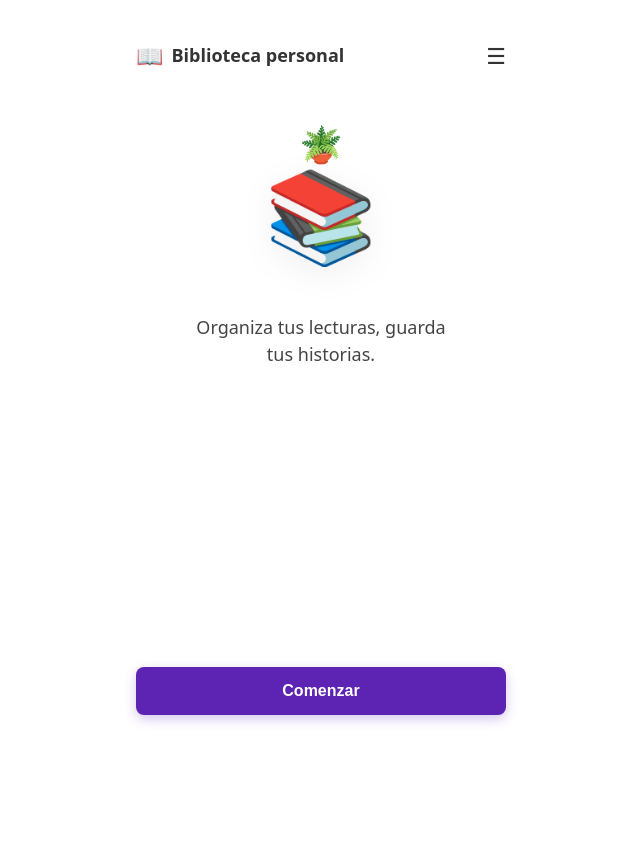
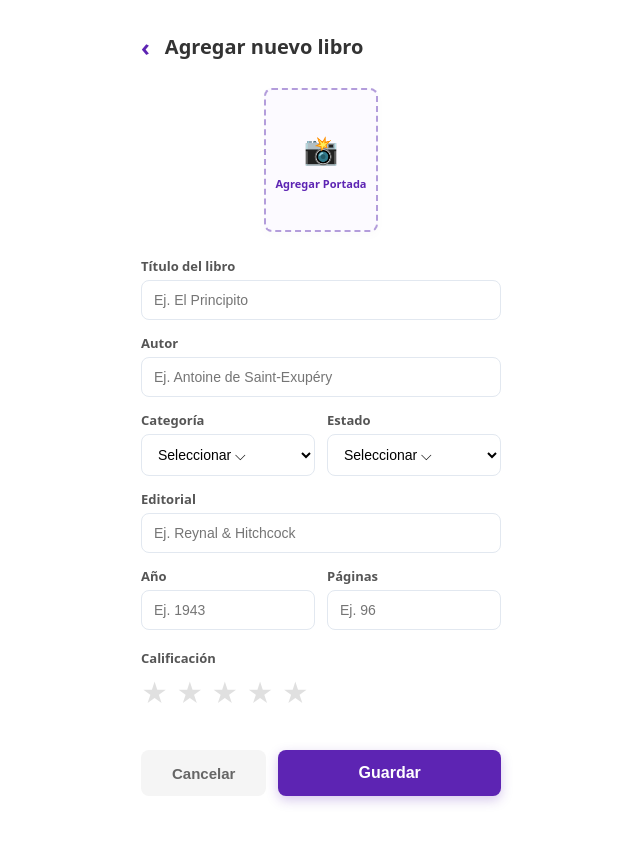
Before and after one commit to Mayteeeee/proyecto_bibliote_personal, an Angular app: page /agregareditar in a window 1280 px wide. Before the commit this address led to /. Shown: the whole page, without its empty margins (319-959 px from the left). Before the commit the page ends 800 px from the top, so only its background shows below. Built offline with nearby package versions, Linux system fonts and the light colour scheme.

Commit message:
YA CAMBIE EL CSS GLOBAL

```diff
--- a/src/app/pantallas/agregareditar/agregareditar.css
+++ b/src/app/pantallas/agregareditar/agregareditar.css
@@ -0,0 +1,39 @@
+.etiqueta-formulario {
+  font-weight: 600;
+  font-size: 13px;
+  color: #555;
+  display: block;
+  margin-bottom: 5px;
+}
+
+/* Reutilizamos clases globales reduciendo un poco los márgenes nativos */
+.campo-texto {
+  margin: 0 !important;
+  padding: 11px 12px !important;
+  border: 1px solid #e2e8f0 !important;
+  font-size: 14px !important;
+  border-radius: 8px !important;
+}
+
+.campo-texto:focus {
+  outline: none;
+  border-color: #5d24b3 !important;
+  box-shadow: 0 0 0 3px rgba(93, 36, 179, 0.1);
+}
+
+.boton-cancelar {
+  flex: 1;
+  background-color: #f5f5f5;
+  color: #666;
+  padding: 14px;
+  border: none;
+  border-radius: 8px;
+  font-size: 15px;
+  font-weight: bold;
+  cursor: pointer;
+  transition: background 0.2s;
+}
+
+.boton-cancelar:hover {
+  background-color: #ebebeb;
+}
--- a/src/app/pantallas/agregareditar/agregareditar.html
+++ b/src/app/pantallas/agregareditar/agregareditar.html
@@ -1 +1,100 @@
-<p>agregareditar works!</p>
+<div class="tarjeta-pantalla">
+
+  <div style="display: flex; align-items: center; margin-bottom: 25px;">
+    <span style="cursor: pointer; color: #5d24b3; font-weight: bold; font-size: 24px; padding-right: 15px;" routerLink="/inicio">
+      ‹
+    </span>
+    <h2 style="margin: 0; font-size: 20px; font-weight: bold; color: #333;">Agregar nuevo libro</h2>
+  </div>
+
+  <div style="text-align: center; margin-bottom: 25px;">
+    <label for="input-portada" style="cursor: pointer; display: inline-block;">
+      <div style="width: 110px; height: 140px; border: 2px dashed #b39ddb; border-radius: 8px; background-color: #fcfaff; display: flex; flex-direction: column; justify-content: center; align-items: center; gap: 8px; box-shadow: 0 4px 10px rgba(0,0,0,0.02); transition: all 0.2s;">
+
+        @if (!imagenPortada) {
+          <span style="font-size: 28px; color: #5d24b3;">📸</span>
+          <span style="font-size: 11px; color: #5d24b3; font-weight: 600;">Agregar Portada</span>
+        } @else {
+          <img [src]="imagenPortada" style="width: 100%; height: 100%; object-fit: cover; border-radius: 6px;" alt="Portada">
+        }
+
+      </div>
+    </label>
+    <input type="file" id="input-portada" accept="image/*" style="display: none;" (change)="onFileSelected($event)">
+  </div>
+
+  <form style="flex-grow: 1; display: flex; flex-direction: column; gap: 14px;">
+
+    <div>
+      <label class="etiqueta-formulario">Título del libro</label>
+      <input type="text" class="campo-texto" placeholder="Ej. El Principito">
+    </div>
+
+    <div>
+      <label class="etiqueta-formulario">Autor</label>
+      <input type="text" class="campo-texto" placeholder="Ej. Antoine de Saint-Exupéry">
+    </div>
+
+    <div style="display: flex; gap: 12px;">
+      <div style="flex: 1;">
+        <label class="etiqueta-formulario">Categoría</label>
+        <select class="campo-texto" style="background-color: white;">
+          <option value="">Seleccionar ⌵</option>
+          <option value="fantasia">Fantasía</option>
+          <option value="novela">Novela</option>
+          <option value="drama">Drama</option>
+          <option value="ciencia">Ciencia Ficción</option>
+        </select>
+      </div>
+      <div style="flex: 1;">
+        <label class="etiqueta-formulario">Estado</label>
+        <select class="campo-texto" style="background-color: white;">
+          <option value="">Seleccionar ⌵</option>
+          <option value="disponible">Disponible</option>
+          <option value="prestado">Prestado</option>
+          <option value="leyendo">Leyendo</option>
+        </select>
+      </div>
+    </div>
+
+    <div>
+      <label class="etiqueta-formulario">Editorial</label>
+      <input type="text" class="campo-texto" placeholder="Ej. Reynal & Hitchcock">
+    </div>
+
+    <div style="display: flex; gap: 12px;">
+      <div style="flex: 1;">
+        <label class="etiqueta-formulario">Año</label>
+        <input type="number" class="campo-texto" placeholder="Ej. 1943">
+      </div>
+      <div style="flex: 1;">
+        <label class="etiqueta-formulario">Páginas</label>
+        <input type="number" class="campo-texto" placeholder="Ej. 96">
+      </div>
+    </div>
+
+    <div style="margin-top: 5px; margin-bottom: 25px;">
+      <label class="etiqueta-formulario" style="margin-bottom: 8px;">Calificación</label>
+      <div style="display: flex; gap: 8px; font-size: 26px;">
+        @for (estrella of [1, 2, 3, 4, 5]; track estrella) {
+          <span
+            style="cursor: pointer; transition: transform 0.1s;"
+            [style.color]="estrella <= calificacion ? '#ffc107' : '#e0e0e0'"
+            (click)="cambiarCalificacion(estrella)">
+            ★
+          </span>
+        }
+      </div>
+    </div>
+
+    <div style="display: flex; gap: 12px; margin-top: auto; padding-bottom: 15px;">
+      <button type="button" class="boton-cancelar" routerLink="/inicio">
+        Cancelar
+      </button>
+      <button type="button" class="boton-morado" style="flex: 2; padding: 14px;">
+        Guardar
+      </button>
+    </div>
+
+  </form>
+</div>
--- a/src/app/pantallas/agregareditar/agregareditar.ts
+++ b/src/app/pantallas/agregareditar/agregareditar.ts
@@ -1,9 +1,34 @@
 import { Component } from '@angular/core';
+import { RouterLink } from '@angular/router';
 
 @Component({
   selector: 'app-agregareditar',
-  imports: [],
+  standalone: true,
+  imports: [RouterLink],
   templateUrl: './agregareditar.html',
   styleUrl: './agregareditar.css',
 })
-export class Agregareditar {}
+export class Agregareditar {
+  // Estado para la calificación editable (empieza en 0 estrellas)
+  calificacion: number = 0;
+
+  // Almacena la URL de la imagen cargada
+  imagenPortada: string | null = null;
+
+  // Cambia dinámicamente las estrellas seleccionadas
+  cambiarCalificacion(puntos: number) {
+    this.calificacion = puntos;
+  }
+
+  // Captura la foto o archivo seleccionado por el usuario
+  onFileSelected(event: any) {
+    const file = event.target.files[0];
+    if (file) {
+      const reader = new FileReader();
+      reader.onload = (e: any) => {
+        this.imagenPortada = e.target.result; // Asigna la imagen a la vista
+      };
+      reader.readAsDataURL(file);
+    }
+  }
+}
--- a/src/app/pantallas/inicio/inicio.html
+++ b/src/app/pantallas/inicio/inicio.html
@@ -1,28 +1,27 @@
-<div style="display: flex !important; justify-content: center !important; align-items: center !important; background-color: #ffffff !important; min-height: 100vh !important; width: 100% !important; box-sizing: border-box !important; margin: 0 !important; padding: 0 !important;">
+<div class="app-contenedor inicio-wrapper">
+  <div class="tarjeta-pantalla inicio-card">
 
-  <div style="width: 100% !important; max-width: 420px !important; padding: 25px !important; box-sizing: border-box !important; display: flex !important; flex-direction: column !important; justify-content: space-between !important; min-height: 100vh !important; background-color: #ffffff !important;">
-
-    <div>
-      <div style="display: flex !important; justify-content: space-between !important; align-items: center !important; margin-top: 15px !important; margin-bottom: 50px !important;">
-        <div style="display: flex !important; align-items: center !important; gap: 8px !important;">
-          <span style="font-size: 22px !important;">📖</span>
-          <span style="font-weight: bold !important; font-size: 18px !important; color: #333 !important;">Biblioteca personal</span>
+    <div class="inicio-contenido">
+      <div class="inicio-header">
+        <div class="logo-brand">
+          <span class="icono-book">📖</span>
+          <span class="titulo-brand">Biblioteca personal</span>
         </div>
-        <span style="font-size: 22px !important; cursor: pointer !important; color: #333 !important;">☰</span>
+        <span class="menu-hamburguesa">☰</span>
       </div>
 
-      <div style="text-align: center !important; margin-bottom: 40px !important;">
-        <div style="font-size: 35px !important; margin-bottom: -15px !important; position: relative !important; z-index: 2 !important;">🪴</div>
-        <div style="font-size: 90px !important; filter: drop-shadow(0px 8px 16px rgba(0,0,0,0.06)) !important;">📚</div>
+      <div class="hero-emojis">
+        <div class="emoji-planta">🪴</div>
+        <div class="emoji-libros">📚</div>
       </div>
 
-      <p style="text-align: center !important; font-size: 18px !important; color: #444 !important; font-weight: 500 !important; line-height: 1.5 !important; margin: 0 auto 40px auto !important; max-width: 280px !important;">
+      <p class="eslogan">
         Organiza tus lecturas, guarda tus historias.
       </p>
     </div>
 
-    <div style="margin-bottom: 15px !important;">
-      <button type="button" routerLink="/login" style="width: 100% !important; background-color: #5d24b3 !important; color: white !important; padding: 15px !important; border: none !important; border-radius: 8px !important; font-size: 16px !important; font-weight: bold !important; cursor: pointer !important; margin-bottom: 45px !important; box-shadow: 0 4px 12px rgba(93, 36, 179, 0.25) !important;">
+    <div class="inicio-acciones">
+      <button type="button" routerLink="/login" class="boton-morado btn-bienvenida">
         Comenzar
       </button>
     </div>
--- a/src/app/pantallas/login/login.html
+++ b/src/app/pantallas/login/login.html
@@ -39,7 +39,7 @@
         <a routerLink="/recuperacion" class="forgot-password">¿Olvidaste tu contraseña?</a>
       </div>
 
-      <button type="submit" class="btn-submit">Iniciar sesión</button>
+      <button type="button" class="btn-submit" (click)="iniciarSesion()">Iniciar sesión</button>
     </form>
 
     <p class="register-redirect">
--- a/src/app/pantallas/login/login.ts
+++ b/src/app/pantallas/login/login.ts
@@ -1,6 +1,6 @@
 import { Component } from '@angular/core';
 import { FormsModule } from '@angular/forms';
-import { RouterLink } from '@angular/router';
+import { RouterLink, Router } from '@angular/router';
 
 @Component({
   selector: 'app-login',
@@ -13,7 +13,15 @@ export class LoginComponent {
 
   mostrarPassword: boolean = false;
 
+  constructor(private router: Router){}
+
   togglePassword(): void {
     this.mostrarPassword = !this.mostrarPassword;
   }
+
+  iniciarSesion():void{
+    console.log('Validando datos e ingressando...');
+
+    this.router.navigate(['/mislibros']);
+  }
 }
--- a/src/styles.css
+++ b/src/styles.css
@@ -9,7 +9,7 @@ html, body {
   color: #333;
 }
 
-/* El contenedor ahora ocupa el 100% real de cualquier pantalla */
+/* El contenedor base para todas las pantallas ocupará el 100% real */
 .app-contenedor {
   width: 100%;
   min-height: 100vh;
@@ -18,20 +18,18 @@ html, body {
   box-sizing: border-box;
 }
 
-/* La pantalla se adapta por completo sin importar el ancho del dispositivo */
+/* Base responsiva para cualquier pantalla del sistema */
 .tarjeta-pantalla {
   width: 100%;
   min-height: 100vh;
   background-color: #ffffff;
   box-sizing: border-box;
-  padding: 20px;
-  position: relative;
+  padding: 30px;
   display: flex;
   flex-direction: column;
 }
 
-/* --- ESTILOS REUTILIZABLES --- */
-
+/* --- COMPONENTES REUTILIZABLES --- */
 .campo-texto {
   width: 100%;
   padding: 12px;
@@ -46,23 +44,27 @@ html, body {
   width: 100%;
   background-color: #5d24b3;
   color: white;
-  padding: 14px;
+  padding: 15px;
   border: none;
   border-radius: 8px;
   font-size: 16px;
   font-weight: bold;
   cursor: pointer;
+  box-shadow: 0 4px 12px rgba(93, 36, 179, 0.25);
+  transition: background-color 0.2s, transform 0.1s;
 }
 
-/* Obligamos a la etiqueta raíz de Angular a comportarse como un contenedor real */
+.boton-morado:hover {
+  background-color: #4c1d95;
+}
+
+.boton-morado:active {
+  transform: scale(0.98);
+}
+
+/* Ajuste de Angular para que no bloquee el diseño fluido */
 app-root {
-  display: flex !important;
-  justify-content: center !important;
-  align-items: center !important;
-  width: 100% !important;
-  min-height: 100vh !important;
-  background-color: #ffffff !important;
-  margin: 0 !important;
-  padding: 0 !important;
-  box-sizing: border-box !important;
+  display: block;
+  width: 100%;
+  min-height: 100vh;
 }
```
Also changed, not shown: src/app/app.routes.ts (+5 -2 lines), src/app/pantallas/inicio/inicio.css (+102 -0 lines), 2 other files (tests, documents, lock files or other folders).
